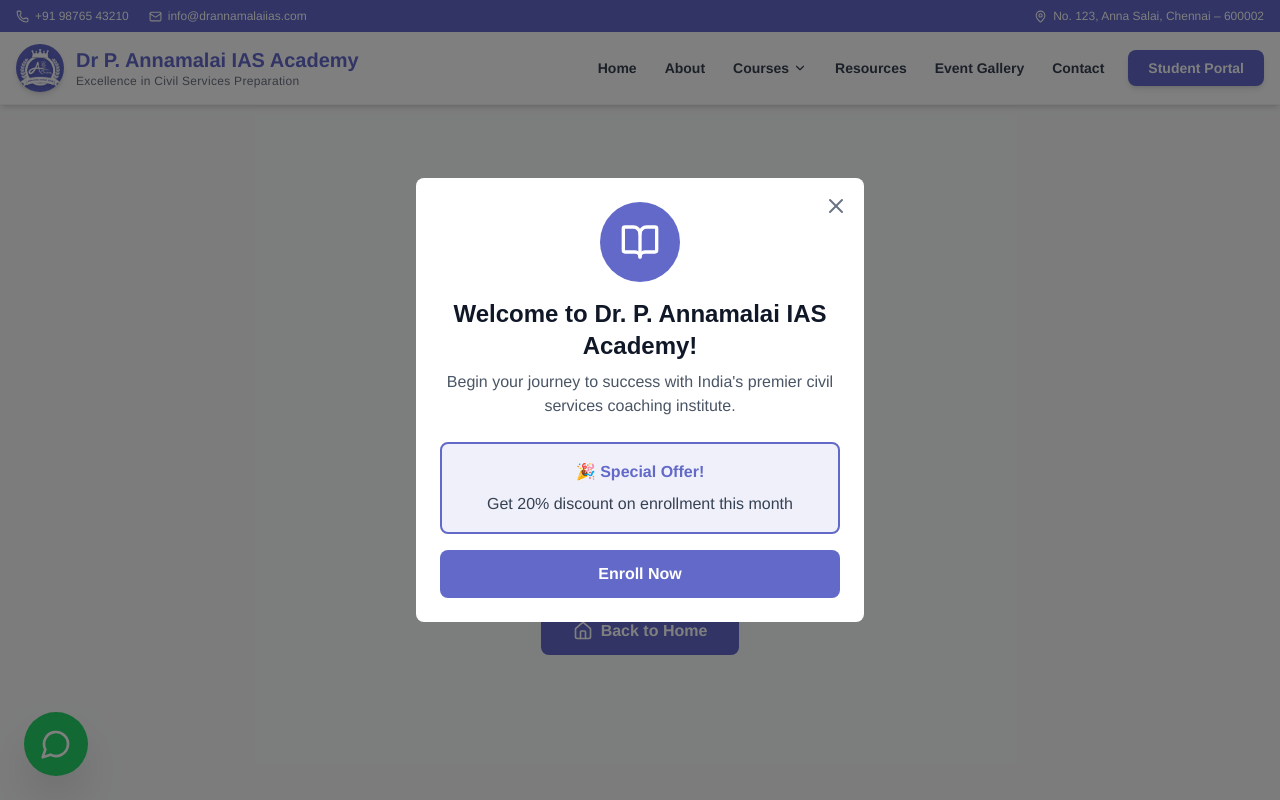
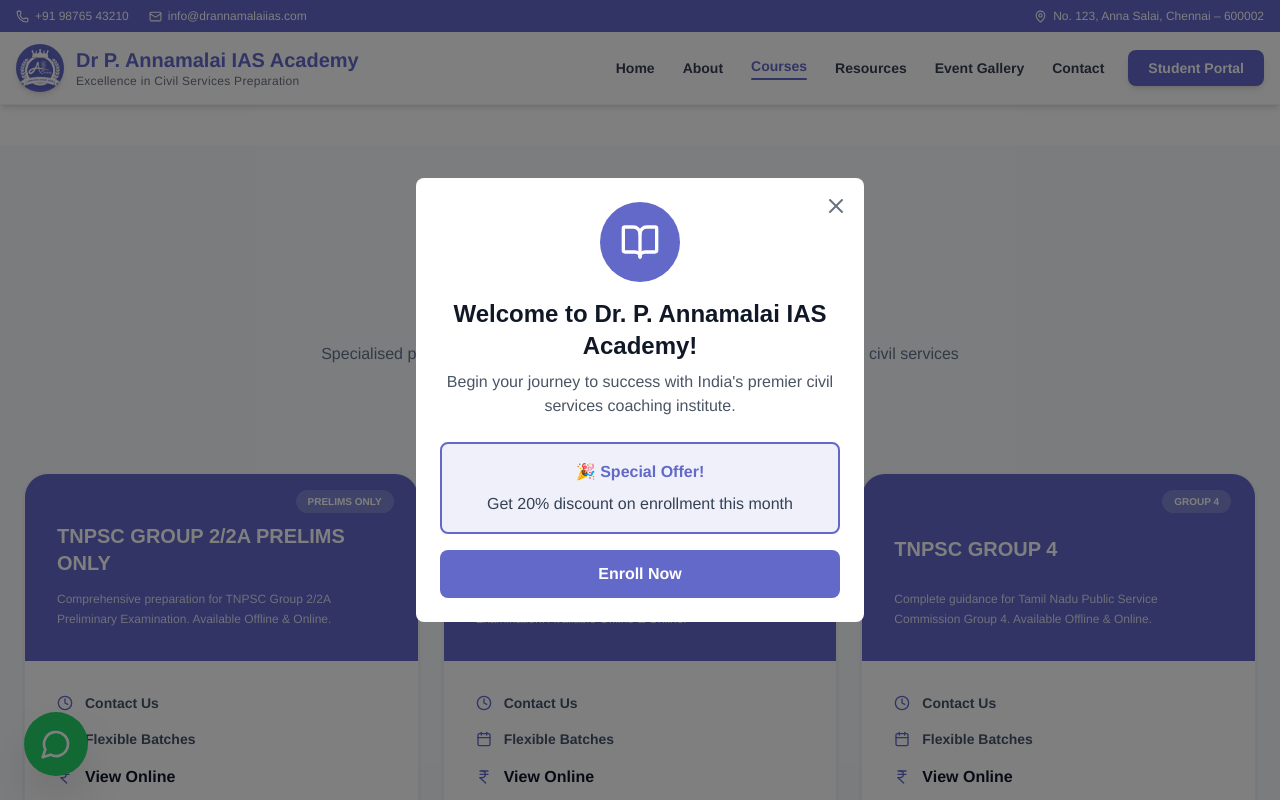
Before and after one commit to Gowthammm1122/Ias-academy, a React (Vite) app: page /courses in a window 1280 px wide. Shown: the top 800 px of the page. Built offline with nearby package versions, Linux system fonts and the light colour scheme.

Commit message:
ciurses and carousels

```diff
--- a/src/app/components/Courses.tsx
+++ b/src/app/components/Courses.tsx
@@ -1,156 +1,199 @@
-import { Clock, Calendar, IndianRupee, ArrowRight } from 'lucide-react';
-import { useScrollReveal } from '../hooks/useScrollReveal';
+import { useState, useEffect } from 'react';
+import { Clock, Calendar, IndianRupee, ArrowRight, ChevronLeft, ChevronRight, CheckCircle } from 'lucide-react';
+import { motion } from 'motion/react';
 
 const BRAND = '#6269C9';
 
 const courses = [
   {
-    title: 'UPSC Prelims',
-    badge: 'Most Popular',
-    description: 'Comprehensive preparation for the Civil Services Preliminary Examination — complete GS + CSAT coverage.',
-    duration: '6 Months',
-    schedule: 'Weekend & Weekday Batches',
-    fee: '50,000',
-    highlights: ['Complete GS syllabus', 'CSAT intensive', '200+ mock tests', 'Current affairs'],
-    accent: BRAND,
+    title: 'TNPSC GROUP 2/2A PRELIMS ONLY',
+    badge: 'Prelims Only',
+    description: 'Comprehensive preparation for TNPSC Group 2/2A Preliminary Examination. Available Offline & Online.',
+    duration: 'Contact Us',
+    schedule: 'Flexible Batches',
+    fee: 'View Online',
+    highlights: ['Complete Syllabus', 'Offline/Online', 'Mock Tests', 'Current Affairs'],
+    accent: '#6269C9',
+    link: 'https://www.drpannamalaiiasacademy.com/wlp/course-quzwnf-1776892876075'
   },
   {
-    title: 'UPSC Mains',
-    badge: 'Advanced',
-    description: 'In-depth coaching for the Civil Services Main Examination with answer-writing excellence focus.',
-    duration: '8 Months',
-    schedule: 'Regular Daily Batches',
-    fee: '75,000',
-    highlights: ['GS Paper I–IV', 'Essay mastery', 'Optional subjects', 'Interview prep'],
-    accent: '#4e55a8',
+    title: 'TNPSC GROUP 1 PRELIMS ONLY',
+    badge: 'Prelims Only',
+    description: 'Targeted coaching for the TNPSC Group 1 Preliminary Examination. Available Offline & Online.',
+    duration: 'Contact Us',
+    schedule: 'Flexible Batches',
+    fee: 'View Online',
+    highlights: ['Group 1 Focus', 'Offline/Online', 'Expert Faculty', 'Test Series'],
+    accent: '#6269C9',
+    link: 'https://www.drpannamalaiiasacademy.com/wlp/course-quzwnf-1776892419556'
   },
   {
-    title: 'TNPSC Group I',
-    badge: 'State Level',
-    description: 'Complete guidance for Tamil Nadu Public Service Commission Group I Prelims and Mains.',
-    duration: '5 Months',
-    schedule: 'Morning & Evening Batches',
-    fee: '40,000',
-    highlights: ['Tamil syllabus focus', 'VAO + Group I', 'State GK', 'Mock exams'],
-    accent: '#7078d4',
+    title: 'TNPSC GROUP 4',
+    badge: 'Group 4',
+    description: 'Complete guidance for Tamil Nadu Public Service Commission Group 4. Available Offline & Online.',
+    duration: 'Contact Us',
+    schedule: 'Flexible Batches',
+    fee: 'View Online',
+    highlights: ['Tamil syllabus focus', 'Offline/Online', 'State GK', 'Mock exams'],
+    accent: '#6269C9',
+    link: 'https://www.drpannamalaiiasacademy.com/wlp/course-quzwnf-1776800096108'
   },
   {
-    title: 'Interview Guidance',
-    badge: 'Final Stage',
-    description: 'Personality development, mock panel interviews, and confidence-building by former board members.',
-    duration: '2 Months',
-    schedule: 'Flexible Scheduling',
-    fee: '25,000',
-    highlights: ['Mock interviews', 'DAF analysis', 'Body language', 'Expert panel'],
-    accent: '#8289dd',
+    title: 'TNPSC GROUP 2/2A PCM',
+    badge: 'Prelims Cum Mains',
+    description: 'Integrated Prelims cum Mains (PCM) preparation for TNPSC Group 2/2A. Available Offline & Online.',
+    duration: 'Contact Us',
+    schedule: 'Flexible Batches',
+    fee: 'View Online',
+    highlights: ['PCM Strategy', 'Answer Writing', 'Offline/Online', 'Comprehensive'],
+    accent: '#6269C9',
+    link: 'https://www.drpannamalaiiasacademy.com/wlp/course-quzwnf-1776785628894'
   },
+  {
+    title: 'TNPSC GROUP 1',
+    badge: 'Comprehensive',
+    description: 'Complete integrated coaching for TNPSC Group 1 (Prelims + Mains). Available Offline & Online.',
+    duration: 'Contact Us',
+    schedule: 'Flexible Batches',
+    fee: 'View Online',
+    highlights: ['Mains Focus', 'Offline/Online', 'Interview Prep', 'Full Coverage'],
+    accent: '#6269C9',
+    link: 'https://www.drpannamalaiiasacademy.com/wlp/course-quzwnf-1776713377625'
+  }
 ];
 
 export function Courses() {
-  const { ref: headRef, isVisible: headVisible } = useScrollReveal({ threshold: 0.2 });
-  const { ref: gridRef, isVisible: gridVisible } = useScrollReveal({ threshold: 0.05 });
+  const [currentIndex, setCurrentIndex] = useState(0);
+  const [cardsToShow, setCardsToShow] = useState(3);
+
+  useEffect(() => {
+    const handleResize = () => {
+      if (window.innerWidth < 768) setCardsToShow(1);
+      else if (window.innerWidth < 1024) setCardsToShow(2);
+      else setCardsToShow(3);
+    };
+    handleResize();
+    window.addEventListener('resize', handleResize);
+    return () => window.removeEventListener('resize', handleResize);
+  }, []);
+
+  const nextSlide = () => {
+    setCurrentIndex((prev) => (prev + 1 > courses.length - cardsToShow ? 0 : prev + 1));
+  };
+
+  const prevSlide = () => {
+    setCurrentIndex((prev) => (prev === 0 ? courses.length - cardsToShow : prev - 1));
+  };
 
   return (
-    <section id="courses" className="py-24 bg-white scroll-mt-20 overflow-hidden">
+    <section id="courses" className="py-24 bg-slate-50 scroll-mt-20 overflow-hidden">
       <div className="max-w-7xl mx-auto px-4">
 
-        {/* Header */}
-        <div
-          ref={headRef}
-          className={`text-center mb-16 transition-all duration-700 ${headVisible ? 'opacity-100 translate-y-0' : 'opacity-0 translate-y-10'}`}
-        >
-          <p className="text-sm font-semibold uppercase tracking-widest mb-3" style={{ color: BRAND }}>Structured Programmes</p>
-          <h2 className="text-4xl md:text-5xl font-extrabold text-gray-900 mb-4" >
-            Our Courses
-          </h2>
-          <p className="text-gray-500 max-w-xl mx-auto text-base" >
+        {/* Header - Consistent with image_a375da.png */}
+        <div className="text-center mb-16">
+          <p className="text-xs font-bold uppercase tracking-[0.2em] mb-3 text-indigo-600">Structured Programmes</p>
+          <h2 className="text-4xl md:text-5xl font-black text-slate-900 mb-6">Our Courses</h2>
+          <p className="text-slate-500 max-w-2xl mx-auto text-sm md:text-base leading-relaxed">
             Specialised programmes designed to give you the edge at every stage of the civil services journey.
           </p>
-          <div className="w-16 h-1 rounded-full mx-auto mt-4" style={{ backgroundColor: BRAND }} />
         </div>
 
-        {/* Cards */}
-        <div ref={gridRef} className="grid md:grid-cols-2 lg:grid-cols-4 gap-6">
-          {courses.map((course, index) => {
-            const delay = gridVisible ? index * 100 : 0;
-            return (
+        {/* Slider Controls & Viewport */}
+        <div className="relative group">
+          {/* Navigation Arrows */}
+          <button
+            onClick={prevSlide}
+            className="absolute -left-2 md:-left-6 top-1/2 -translate-y-1/2 z-30 w-12 h-12 bg-white rounded-full shadow-xl flex items-center justify-center text-slate-800 hover:bg-indigo-600 hover:text-white transition-all opacity-0 group-hover:opacity-100 border border-slate-100"
+          >
+            <ChevronLeft size={24} />
+          </button>
+
+          <button
+            onClick={nextSlide}
+            className="absolute -right-2 md:-right-6 top-1/2 -translate-y-1/2 z-30 w-12 h-12 bg-white rounded-full shadow-xl flex items-center justify-center text-slate-800 hover:bg-indigo-600 hover:text-white transition-all opacity-0 group-hover:opacity-100 border border-slate-100"
+          >
+            <ChevronRight size={24} />
+          </button>
+
+          {/* Cards Viewport */}
+          <div className="overflow-hidden py-4 px-2">
+            <motion.div
+              className="flex gap-6"
+              animate={{ x: `calc(-${currentIndex * (100 / cardsToShow)}% - ${currentIndex * (24 / cardsToShow)}px)` }}
+              transition={{ type: "spring", stiffness: 200, damping: 25 }}
+            >
+              {courses.map((course, index) => (
                 <div
                   key={index}
-                className="group relative bg-white rounded-2xl shadow-md overflow-hidden hover:shadow-2xl transition-all duration-400 flex flex-col"
-                style={{
-                  opacity: gridVisible ? 1 : 0,
-                  transform: gridVisible ? 'translateY(0)' : 'translateY(40px)',
-                  transition: `opacity 0.6s ease ${delay}ms, transform 0.6s ease ${delay}ms, box-shadow 0.3s ease`,
-                }}
+                  className="flex-shrink-0"
+                  style={{ width: `calc((100% / ${cardsToShow}) - ${(24 * (cardsToShow - 1)) / cardsToShow}px)` }}
                 >
-                {/* Top colored band */}
-                <div
-                  className="relative px-6 pt-8 pb-6 text-white"
-                  style={{ backgroundColor: course.accent }}
-                >
-                  {/* Badge */}
-                  <span className="absolute top-4 right-4 text-xs font-bold px-2.5 py-1 rounded-full bg-white/20 backdrop-blur-sm">
+                  <div className="h-full bg-white rounded-3xl shadow-sm hover:shadow-2xl transition-all duration-500 border border-slate-100 flex flex-col overflow-hidden">
+                    {/* Header: Solid Color consistent with the requested style */}
+                    <div className="p-8 text-white relative" style={{ backgroundColor: course.accent }}>
+                      <span className="absolute top-4 right-6 text-[10px] font-black uppercase bg-white/20 backdrop-blur-md px-3 py-1 rounded-full">
                         {course.badge}
                       </span>
-                  <h3 className="text-2xl font-extrabold mb-2" >
+                      <h3 className="text-xl font-bold mb-3 mt-4 leading-snug min-h-[56px] flex items-center">
                         {course.title}
                       </h3>
-                  <p className="text-white/85 text-sm leading-relaxed" >
+                      <p className="text-white/80 text-xs leading-relaxed line-clamp-2">
                         {course.description}
                       </p>
                     </div>
 
                     {/* Body */}
-                <div className="p-6 flex flex-col flex-1" >
-                  {/* Meta */}
-                  <div className="space-y-2.5 mb-5">
-                    <div className="flex items-center gap-2 text-gray-600 text-sm">
-                      <Clock size={15} style={{ color: course.accent }} />
-                      <span>{course.duration}</span>
+                    <div className="p-8 flex flex-col flex-1 bg-white">
+                      <div className="space-y-4 mb-8">
+                        <div className="flex items-center gap-3 text-slate-600 text-sm">
+                          <Clock size={16} style={{ color: course.accent }} />
+                          <span className="font-semibold">{course.duration}</span>
                         </div>
-                    <div className="flex items-center gap-2 text-gray-600 text-sm">
-                      <Calendar size={15} style={{ color: course.accent }} />
-                      <span>{course.schedule}</span>
+                        <div className="flex items-center gap-3 text-slate-600 text-sm">
+                          <Calendar size={16} style={{ color: course.accent }} />
+                          <span className="font-semibold">{course.schedule}</span>
                         </div>
-                    <div className="flex items-center gap-2 text-gray-900 text-base font-bold">
-                      <IndianRupee size={15} style={{ color: course.accent }} />
+                        <div className="flex items-center gap-3 text-slate-900 text-base font-bold">
+                          <IndianRupee size={16} style={{ color: course.accent }} />
                           <span>{course.fee}</span>
                         </div>
                       </div>
 
-                  {/* Highlights */}
-                  <ul className="space-y-1.5 mb-6 flex-1">
+                      <ul className="space-y-3 mb-10 flex-1">
                         {course.highlights.map((h, j) => (
-                      <li key={j} className="flex items-center gap-2 text-sm text-gray-700">
-                        <span className="w-1.5 h-1.5 rounded-full flex-shrink-0" style={{ backgroundColor: course.accent }} />
+                          <li key={j} className="flex items-center gap-3 text-xs font-medium text-slate-600">
+                            <CheckCircle size={14} style={{ color: course.accent }} />
                             {h}
                           </li>
                         ))}
                       </ul>
 
-                  {/* CTA */}
-                  <button
-                    className="group/btn w-full flex items-center justify-center gap-2 py-3 rounded-xl text-white font-semibold text-sm hover:opacity-90 transition-all duration-300 mt-auto hover:-translate-y-0.5 shadow-md hover:shadow-lg"
+                      <a
+                        href={course.link}
+                        target="_blank"
+                        rel="noopener noreferrer"
+                        className="w-full flex items-center justify-center gap-2 py-4 rounded-2xl text-white font-bold text-sm transition-all hover:scale-[1.02] active:scale-95 shadow-lg shadow-indigo-100"
                         style={{ backgroundColor: course.accent }}
                       >
-                    Enquire Now
-                    <ArrowRight size={16} className="group-hover/btn:translate-x-1 transition-transform" />
-                  </button>
+                        View Details / Enroll <ArrowRight size={16} />
+                      </a>
                     </div>
                   </div>
-            );
-          })}
+                </div>
+              ))}
+            </motion.div>
+          </div>
         </div>
 
-        {/* Bottom link */}
-        <div className={`text-center mt-12 transition-all duration-700 ${gridVisible ? 'opacity-100' : 'opacity-0'}`} style={{ transitionDelay: '500ms' }}>
-          <a
-            href="/contact"
-            className="inline-flex items-center gap-2 text-sm font-semibold hover:gap-3 transition-all"
-            style={{ color: BRAND }}
-          >
-            Can't find your course? Talk to our counsellors <ArrowRight size={16} />
-          </a>
+        {/* Progress Dots */}
+        <div className="flex justify-center gap-2 mt-8">
+          {Array.from({ length: courses.length - (cardsToShow - 1) }).map((_, i) => (
+            <button
+              key={i}
+              onClick={() => setCurrentIndex(i)}
+              className={`h-1.5 transition-all rounded-full ${currentIndex === i ? 'w-8 bg-indigo-600' : 'w-2 bg-slate-300'}`}
+            />
+          ))}
         </div>
       </div>
     </section>
--- a/src/app/components/Header.tsx
+++ b/src/app/components/Header.tsx
@@ -1,4 +1,4 @@
-import { Menu, Phone, Mail, MapPin, X, ChevronDown } from 'lucide-react';
+import { Menu, Phone, Mail, MapPin, X } from 'lucide-react';
 import { useState } from 'react';
 import { Link, useLocation } from 'react-router';
 import IASLogo from '../../images/IAS.png';
@@ -8,16 +8,7 @@
 const navLinks = [
   { label: 'Home', to: '/' },
   { label: 'About', to: '/about' },
-  {
-    label: 'Courses',
-    dropdown: [
-      { label: 'UPSC Prelims', to: '/#courses' },
-      { label: 'UPSC Mains', to: '/#courses' },
-      { label: 'TNPSC Group I', to: '/#courses' },
-      { label: 'Interview Guidance', to: '/#courses' },
-      { label: 'Test Series', to: '/#courses' },
-    ]
-  },
+  { label: 'Courses', to: '/courses' },
   { label: 'Resources', to: '/resources' },
   { label: 'Event Gallery', to: '/event-gallery' },
   { label: 'Contact', to: '/contact' },
@@ -25,7 +16,6 @@
 
 export function Header() {
   const [mobileMenuOpen, setMobileMenuOpen] = useState(false);
-  const [openDropdown, setOpenDropdown] = useState<string | null>(null);
   const location = useLocation();
 
   const isActive = (to: string) => {
@@ -82,56 +72,19 @@
 
             {/* Desktop Navigation */}
             <nav className="hidden lg:flex items-center gap-1" >
-              {navLinks.map((link) =>
-                link.dropdown ? (
-                  <div
+              {navLinks.map((link) => (
+                <Link
                   key={link.label}
-                    className="relative"
-                    onMouseEnter={() => setOpenDropdown(link.label)}
-                    onMouseLeave={() => setOpenDropdown(null)}
-                  >
-                    <button
-                      className="flex items-center gap-1 px-3 py-2 text-sm font-semibold rounded-lg transition-all hover:bg-gray-50"
-                      style={{ color: openDropdown === link.label ? BRAND : '#374151' }}
+                  to={link.to}
+                  className="px-3 py-2 text-sm font-semibold rounded-lg transition-all hover:bg-gray-50"
+                  style={{ color: isActive(link.to) ? BRAND : '#374151' }}
                 >
                   {link.label}
-                      <ChevronDown
-                        size={14}
-                        className="transition-transform"
-                        style={{ transform: openDropdown === link.label ? 'rotate(180deg)' : 'rotate(0deg)' }}
-                      />
-                    </button>
-                    {openDropdown === link.label && (
-                      <div className="absolute top-full left-0 mt-1 bg-white rounded-xl shadow-xl border border-gray-100 py-2 min-w-52 z-50">
-                        {link.dropdown.map((item) => (
-                          <Link
-                            key={item.label}
-                            to={item.to}
-                            className="block px-4 py-2.5 text-sm text-gray-700 hover:text-white hover:pl-6 transition-all font-medium"
-                            style={{ transition: 'all 0.15s' }}
-                            onMouseEnter={(e) => { e.currentTarget.style.backgroundColor = BRAND; e.currentTarget.style.color = '#fff'; }}
-                            onMouseLeave={(e) => { e.currentTarget.style.backgroundColor = ''; e.currentTarget.style.color = ''; }}
-                          >
-                            {item.label}
-                          </Link>
-                        ))}
-                      </div>
-                    )}
-                  </div>
-                ) : (
-                  <Link
-                    key={link.label}
-                    to={link.to!}
-                    className="px-3 py-2 text-sm font-semibold rounded-lg transition-all hover:bg-gray-50"
-                    style={{ color: isActive(link.to!) ? BRAND : '#374151' }}
-                  >
-                    {link.label}
-                    {isActive(link.to!) && (
+                  {isActive(link.to) && (
                     <span className="block h-0.5 rounded-full mt-0.5" style={{ backgroundColor: BRAND }} />
                   )}
                 </Link>
-                )
-              )}
+              ))}
 
               {/* Student Portal CTA */}
               <Link
@@ -155,33 +108,17 @@
           {/* Mobile Navigation */}
           {mobileMenuOpen && (
             <nav className="lg:hidden pb-5 border-t border-gray-100 pt-3 flex flex-col gap-1" >
-              {navLinks.map((link) =>
-                link.dropdown ? (
-                  <div key={link.label}>
-                    <div className="px-3 py-2 font-semibold text-gray-500 text-xs uppercase tracking-widest">{link.label}</div>
-                    {link.dropdown.map((item) => (
-                      <Link
-                        key={item.label}
-                        to={item.to}
-                        className="block pl-6 py-2 text-sm text-gray-700 hover:text-purple-700 font-medium"
-                        onClick={() => setMobileMenuOpen(false)}
-                      >
-                        {item.label}
-                      </Link>
-                    ))}
-                  </div>
-                ) : (
+              {navLinks.map((link) => (
                 <Link
                   key={link.label}
-                    to={link.to!}
+                  to={link.to}
                   className="px-3 py-2.5 text-sm font-semibold rounded-lg transition"
-                    style={{ color: isActive(link.to!) ? BRAND : '#374151', backgroundColor: isActive(link.to!) ? 'rgba(98,105,201,0.08)' : '' }}
+                  style={{ color: isActive(link.to) ? BRAND : '#374151', backgroundColor: isActive(link.to) ? 'rgba(98,105,201,0.08)' : '' }}
                   onClick={() => setMobileMenuOpen(false)}
                 >
                   {link.label}
                 </Link>
-                )
-              )}
+              ))}
               <Link
                 to="/student-portal"
                 className="mt-2 mx-3 text-center text-white py-2.5 rounded-lg font-semibold text-sm hover:opacity-90 transition"
--- /dev/null
+++ b/src/app/pages/CoursesPage.tsx
@@ -0,0 +1,14 @@
+import { Courses } from '../components/Courses';
+import { useEffect } from 'react';
+
+export function CoursesPage() {
+  useEffect(() => {
+    window.scrollTo(0, 0);
+  }, []);
+
+  return (
+    <div className="pt-10 min-h-screen">
+      <Courses />
+    </div>
+  );
+}
--- a/src/app/pages/HomePage.tsx
+++ b/src/app/pages/HomePage.tsx
@@ -16,9 +16,6 @@
 
       {/* Full-screen hero with parallax & typing animation */}
       <Hero />
-
-      {/* About — slide-in reveal */}
-      <AboutSection />
 
       {/* Why Choose Us — staggered card reveal */}
       <Features />
--- a/src/app/routes.tsx
+++ b/src/app/routes.tsx
@@ -7,6 +7,7 @@
 import { EventGalleryPage } from './pages/EventGalleryPage';
 import { StudentPortalPage } from './pages/StudentPortalPage';
 import { NotFoundPage } from './pages/NotFoundPage';
+import { CoursesPage } from './pages/CoursesPage';
 
 export const router = createBrowserRouter([
   {
@@ -18,6 +19,7 @@
       { path: "resources", Component: ResourcesPage },
       { path: "contact", Component: ContactPage },
       { path: "event-gallery", Component: EventGalleryPage },
+      { path: "courses", Component: CoursesPage },
       { path: "student-portal", Component: StudentPortalPage },
       { path: "*", Component: NotFoundPage },
     ],
```
Also changed, not shown: src/app/components/AboutSection.tsx (+128 -109 lines), src/app/components/Hero.tsx (+55 -28 lines), 2 other files (tests, documents, lock files or other folders). Lines whose indentation alone changed are shown as unchanged.
